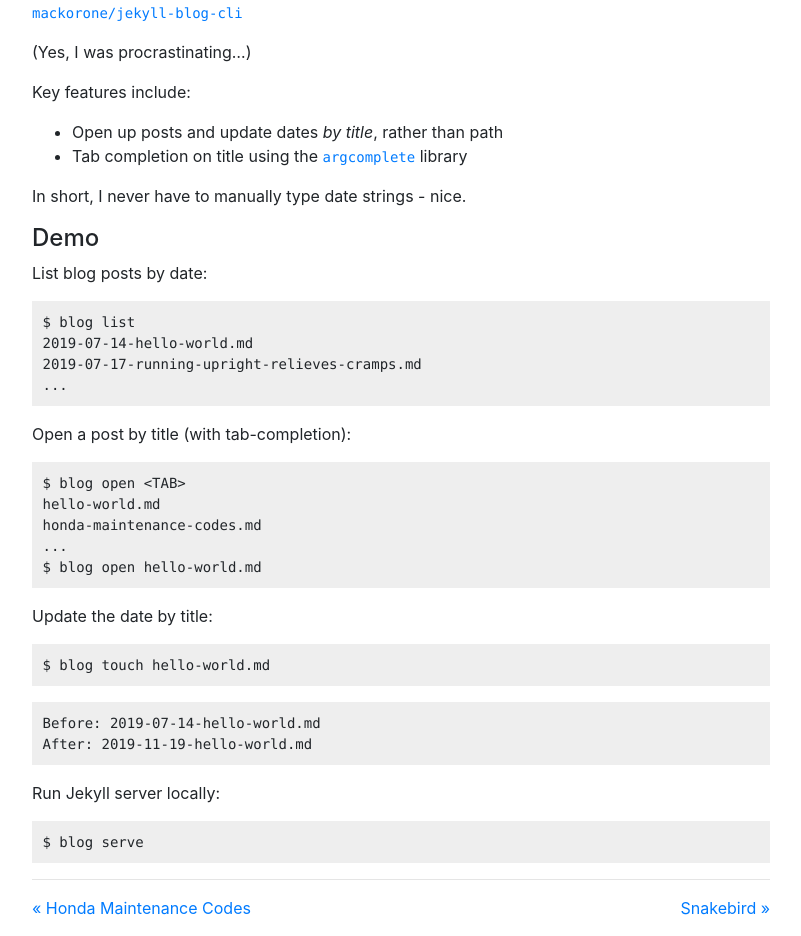
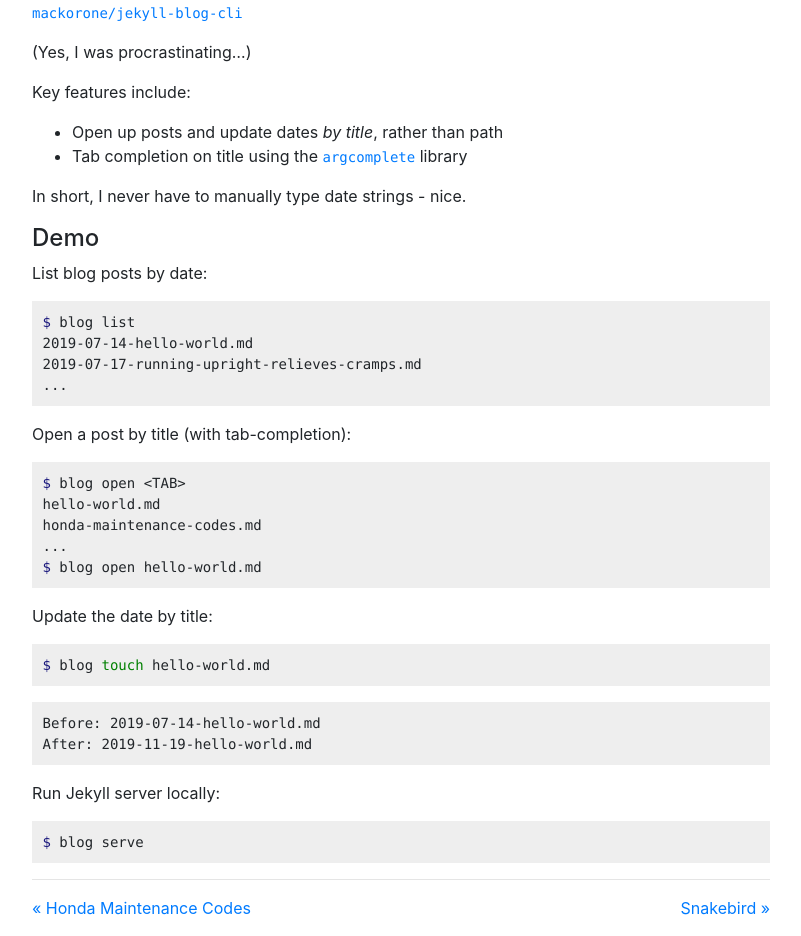
Before and after one commit to mackorone/mackorone.github.io, a Jekyll site: the page built from _posts/2019-11-19-jekyll-blog-cli.md, in a window 1280 px wide. Shown: the part 358-1294 px from the top of the page, without its empty margins (239-1040 px from the left). Built offline with Jekyll 4.4.1, drawn with Linux system fonts in a browser that asks for light colours; nearby versions of some CDN libraries.

Commit message:
Enable code highlighting for old posts

````diff
--- a/_posts/2019-11-19-jekyll-blog-cli.md
+++ b/_posts/2019-11-19-jekyll-blog-cli.md
@@ -26,7 +26,7 @@ In short, I never have to manually type date strings - nice.
 #### Demo
 
 List blog posts by date:
-```
+```bash
 $ blog list
 2019-07-14-hello-world.md
 2019-07-17-running-upright-relieves-cramps.md
@@ -34,7 +34,7 @@ $ blog list
 ```
 
 Open a post by title (with tab-completion):
-```
+```bash
 $ blog open <TAB>
 hello-world.md
 honda-maintenance-codes.md
@@ -43,7 +43,7 @@ $ blog open hello-world.md
 ```
 
 Update the date by title:
-```
+```bash
 $ blog touch hello-world.md
 ```
 ```
@@ -52,6 +52,6 @@ After: 2019-11-19-hello-world.md
 ```
 
 Run Jekyll server locally:
-```
+```bash
 $ blog serve
 ```
````
Also changed, not shown: _posts/2020-02-23-tmux-and-venv.md (+4 -4 lines).
